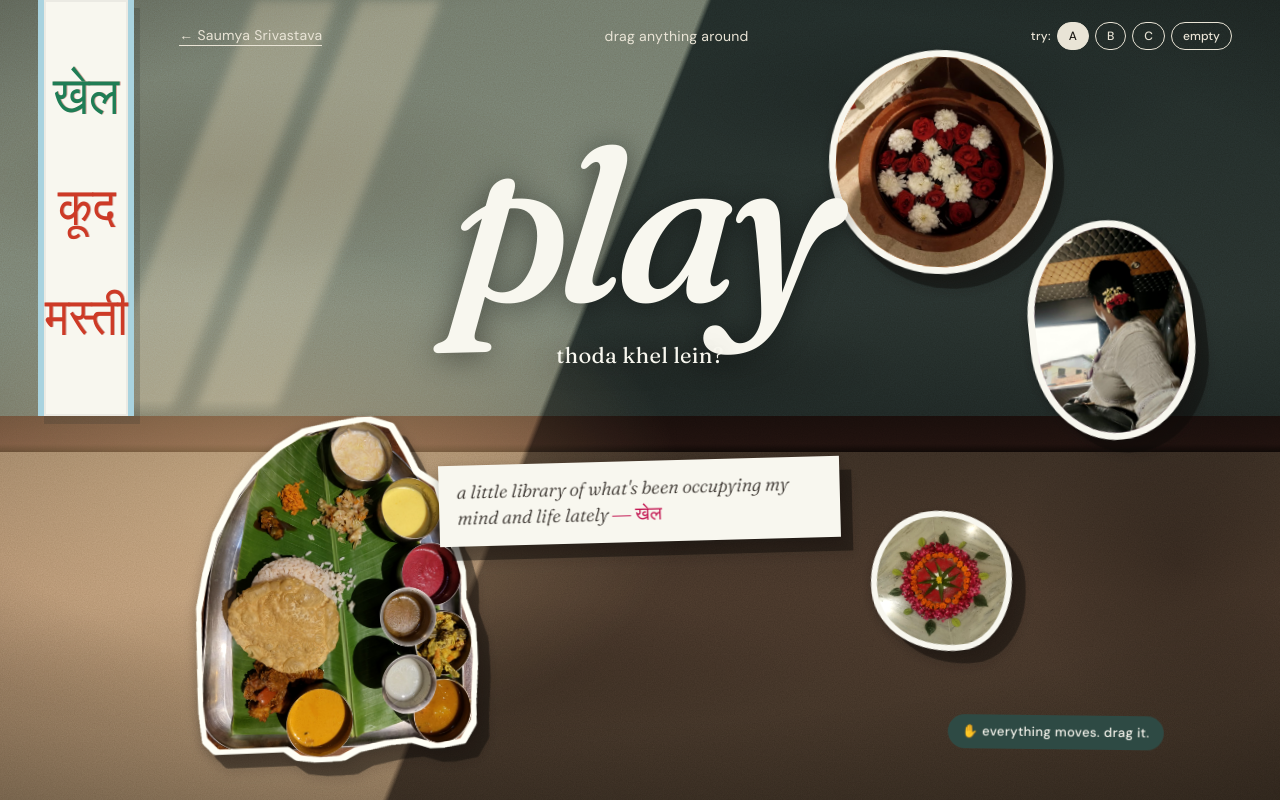
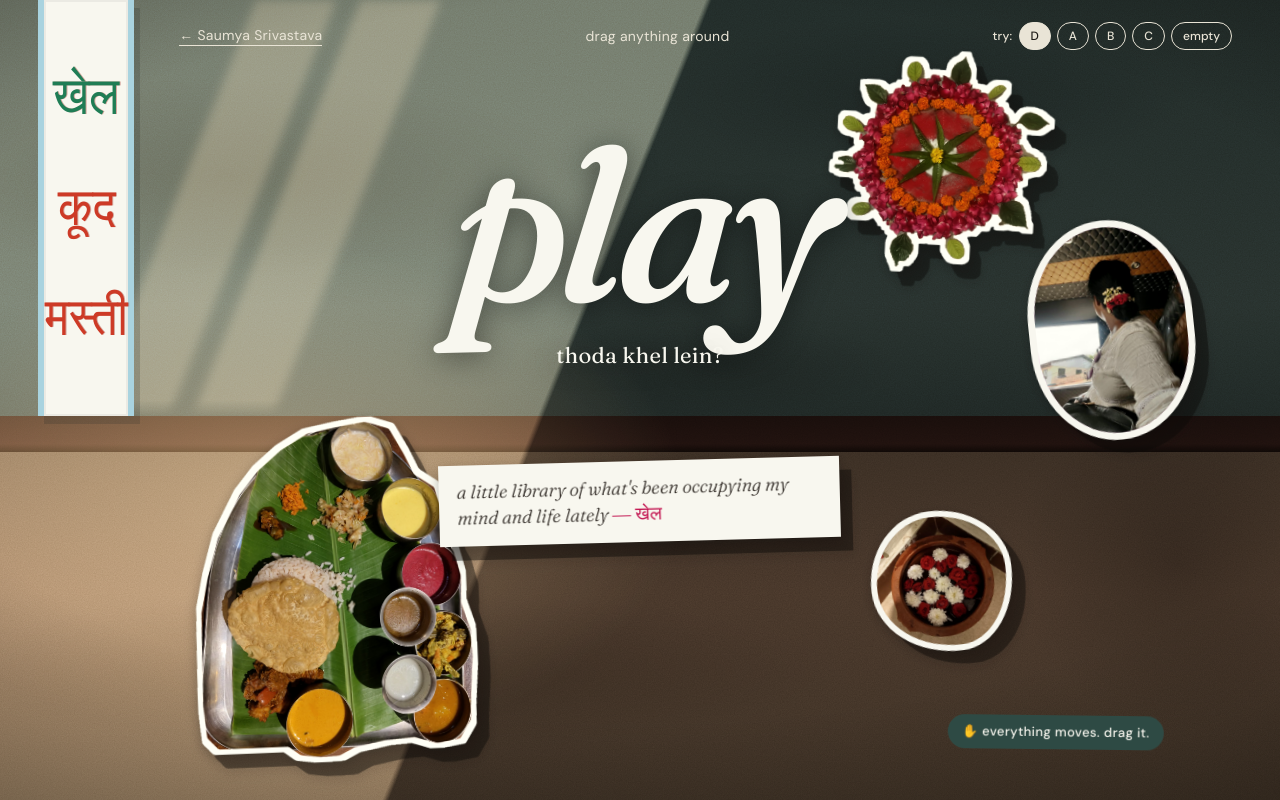
Before and after one commit to saumya2811/SaumyaS.Portfolio-26, a plain HTML site: page play-home.html in a window 1280 px wide. Drawn offline with Linux system fonts and the light colour scheme; a web font is replaced by a local one.

Commit message:
Play home: rangoli cut-out, combination D
Co-Authored-By: Claude Opus 5.5 <noreply@anthropic.com>
Claude-Session: https://claude.ai/code/session_01ViFN6jStNe9FJW9fzJx59M

```diff
--- a/play-home.html
+++ b/play-home.html
@@ -149,7 +149,7 @@ body{background:var(--stone);color:var(--cream);font-family:var(--serif);overflo
   <div class="top">
     <a href="index.html">← Saumya Srivastava</a>
     <span class="drag">drag anything around</span>
-    <div class="tries" role="group" aria-label="Try photo combinations"><span>try:</span><button data-v="A" class="on">A</button><button data-v="B">B</button><button data-v="C">C</button><button data-v="0">empty</button></div>
+    <div class="tries" role="group" aria-label="Try photo combinations"><span>try:</span><button data-v="D" class="on">D</button><button data-v="A">A</button><button data-v="B">B</button><button data-v="C">C</button><button data-v="0">empty</button></div>
   </div>
 
   <div class="board">
@@ -207,6 +207,7 @@ const V={
   A:{'s-tokri':'urli-roses.jpg','s-portrait':'gajra.jpg','s-cut':'sadya-cut.png','s-flowers':'rangoli-2.jpg'},
   B:{'s-tokri':'kheer.jpg','s-portrait':'friend.jpg','s-cut':'board-game-cut.png','s-flowers':'gerbera-pink.jpg'},
   C:{'s-tokri':'urli-balcony.jpg','s-portrait':'kathakali.jpg','s-cut':'sadya-cut.png','s-flowers':'chrysanthemums.jpg'},
+  D:{'s-tokri':'rangoli-cut.png','s-portrait':'gajra.jpg','s-cut':'sadya-cut.png','s-flowers':'urli-roses.jpg'},
   '0':{}
 };
 function setV(v){
@@ -220,7 +221,7 @@ function setV(v){
   document.querySelectorAll('.tries button').forEach(b=>b.classList.toggle('on',b.dataset.v===v));
 }
 document.querySelectorAll('.tries button').forEach(b=>b.addEventListener('click',()=>setV(b.dataset.v)));
-setV('A');
+setV('D');
 </script>
 </body>
 </html>
```
Also changed, not shown: img/outside/rangoli-cut.png (added).
